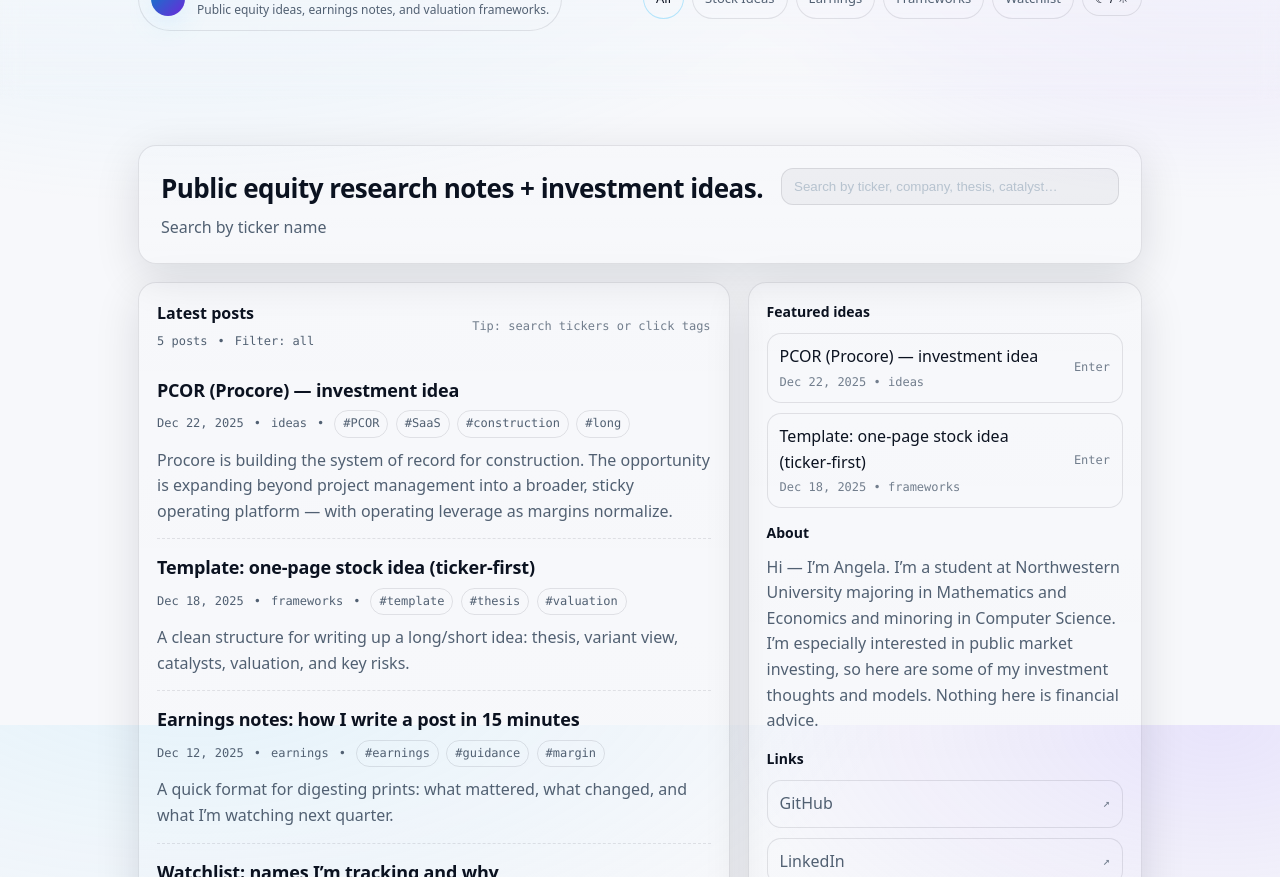
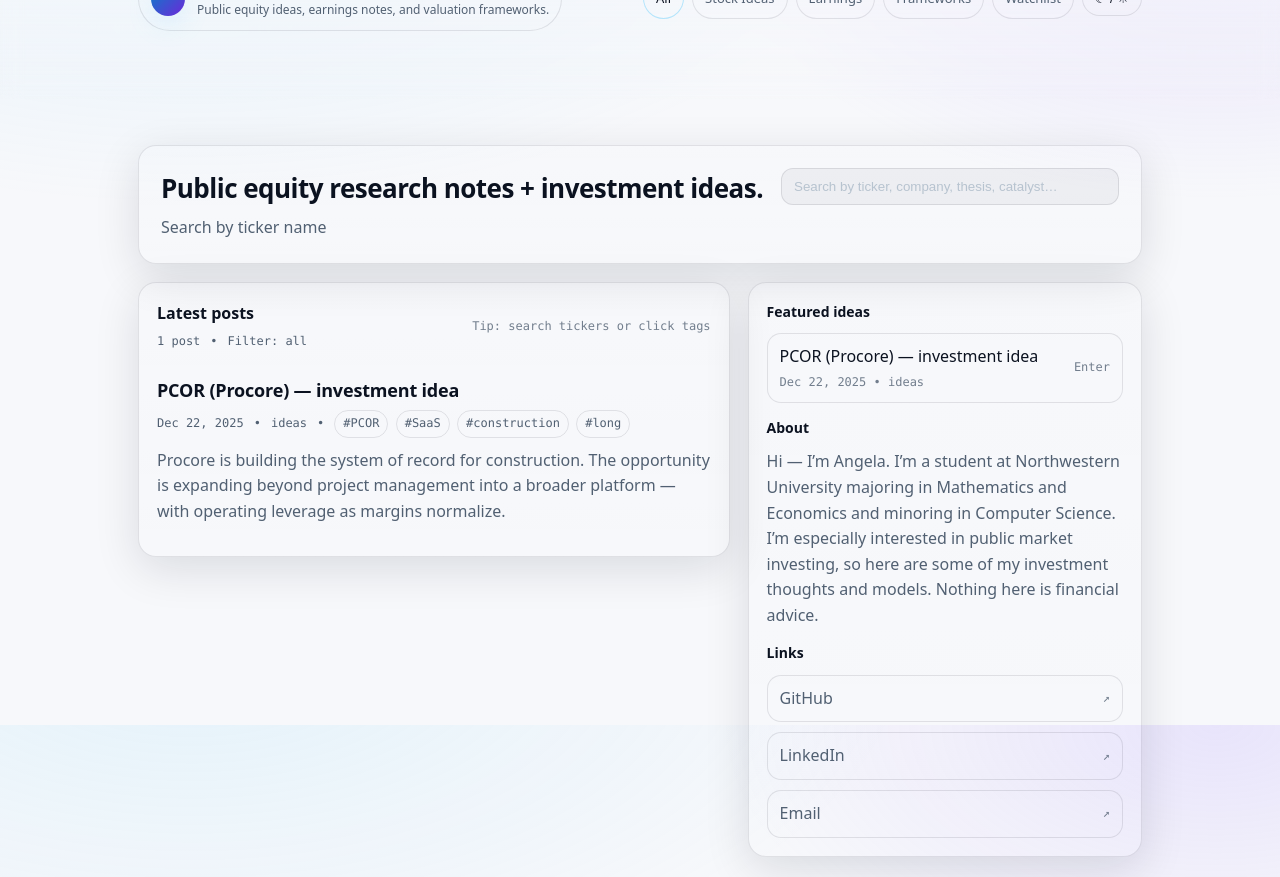
Before and after one commit to angelaweng0903/angela-investment-blog, a plain HTML site: page index.html in a window 1280 px wide. Shown: the part 75-952 px from the top of the page. Drawn offline with Linux system fonts and the light colour scheme.

Commit message:
separating

```diff
--- a/index.html
+++ b/index.html
@@ -4,7 +4,7 @@
   <meta charset="utf-8" />
   <meta name="viewport" content="width=device-width, initial-scale=1" />
   <title>Angela's Investment Thoughts</title>
-  <meta name="description" content="A personal blog: essays, notes, and projects." />
+  <meta name="description" content="Public equity ideas, earnings notes, and valuation frameworks." />
   <style>
     :root{
       --bg:#0b0f14;
@@ -199,7 +199,19 @@
     .article h1{margin:0 0 8px; font-size:28px; letter-spacing:-.02em}
     .article .content{margin-top:14px; color:var(--text)}
     .article .content p{margin:12px 0; color: rgba(230,237,243,.92)}
+    .article .content img{
+      max-width:100%;
+      height:auto;
+      border-radius:14px;
+      border:1px solid var(--border);
+      box-shadow: 0 12px 35px rgba(0,0,0,.25);
+      display:block;
+      margin:14px 0;
+    }
+    .article .content figure{margin:14px 0}
+    .article .content figcaption{color:var(--muted); font-size:13px; margin-top:8px}
     [data-theme="light"] .article .content p{color: rgba(11,18,32,.92)}
+    [data-theme="light"] .article .content img{box-shadow: 0 10px 25px rgba(10,18,32,.10)}
     .back{
       display:inline-flex; align-items:center; gap:8px;
       cursor:pointer; color:var(--muted);
@@ -309,135 +321,55 @@
       heroDesc: "Search by ticker name"
     };
 
-    // ====== Sample posts (edit / add your own) ======
-    const POSTS = [
-      {
-        id: "pcor-procore-investment-idea",
-        title: "PCOR (Procore) — investment idea",
-        date: "2025-12-22",
-        category: "ideas",
-        tags: ["PCOR", "SaaS", "construction", "long"],
-        featured: true,
-        excerpt: "Procore is building the system of record for construction. The opportunity is expanding beyond project management into a broader, sticky operating platform — with operating leverage as margins normalize.",
-        content: `
-          <p><strong>Ticker:</strong> PCOR</p>
-          <p><strong>Company:</strong> Procore Technologies — cloud software for construction project management, collaboration, and financial workflows.</p>
+    // ====== Posts live in separate files (GitHub Pages friendly) ======
+    // Create `posts/index.json` with metadata, and `posts/<id>.html` (or any path) with the post HTML.
+    // This keeps the homepage lightweight and makes writing/editing posts easier.
 
-          <h3>Thesis</h3>
-          <ul>
-            <li><strong>System of record:</strong> Procore sits at the center of day-to-day construction workflows (GCs, subs, owners). That positioning creates high switching costs and a natural wedge into adjacent modules.</li>
-            <li><strong>Category expansion:</strong> The long-term value is not just project management — it’s owning the end-to-end operating layer (planning → execution → financials → analytics), increasing ARPU over time.</li>
-            <li><strong>Operating leverage:</strong> As growth stabilizes, the model should show clearer margin expansion via S&amp;M efficiency and scale in R&amp;D/G&amp;A.</li>
-          </ul>
+    let POSTS = [];
 
-          <h3>What I think the market is missing</h3>
-          <ul>
-            <li><strong>Durability in a choppy cycle:</strong> Construction is cyclical, but Procore’s ROI (rework reduction, schedule coordination, documentation) makes it one of the last software lines to get cut.</li>
-            <li><strong>Multi-product compounding:</strong> A “module-by-module” view can understate lifetime value. The better framing is platform adoption across a contractor’s portfolio.</li>
-          </ul>
+    async function loadPosts(){
+      // cache-bust so GitHub Pages updates show up quickly
+      const v = String(Date.now());
+      try{
+        const res = await fetch(`posts/index.json?v=${v}`, { cache: "no-store" });
+        if(!res.ok) throw new Error(`Failed to load posts/index.json (${res.status})`);
+        const data = await res.json();
+        if(!Array.isArray(data)) throw new Error("posts/index.json must be an array");
+        // Minimal validation + defaults
+        POSTS = data.map(p => ({
+          id: p.id,
+          title: p.title,
+          date: p.date,
+          category: p.category || "ideas",
+          tags: Array.isArray(p.tags) ? p.tags : [],
+          featured: !!p.featured,
+          excerpt: p.excerpt || "",
+          // content can be inline OR loaded from a file
+          content: p.content || null,
+          contentPath: p.contentPath || null
+        })).filter(p => p.id && p.title && p.date);
+      }catch(err){
+        console.warn("Falling back to empty posts list. Error:", err);
+        POSTS = [];
+      }
+    }
 
-          <h3>Catalysts / What to watch</h3>
-          <ul>
-            <li><strong>Attach rate:</strong> evidence that customers are adopting multiple products/modules over time.</li>
-            <li><strong>Net retention:</strong> stabilization or improvement as expansions offset macro headwinds.</li>
-            <li><strong>Margin trajectory:</strong> consistent improvement in operating margin and free cash flow margin.</li>
-          </ul>
+    async function ensurePostContent(post){
+      // If content is inline, nothing to do.
+      if(post.content) return;
+      if(!post.contentPath) { post.content = `<p style=\"color:var(--muted)\">No content file found for this post.</p>`; return; }
 
-          <h3>Valuation notes (high level)</h3>
-          <ul>
-            <li>Anchor on <strong>EV/Revenue</strong> vs high-quality vertical SaaS peers, then sanity-check with a path to mid-teens/20%+ operating margins over time.</li>
-            <li>I care less about near-term GAAP noise and more about <strong>FCF conversion</strong> and the long-run margin profile.</li>
-          </ul>
-
-          <h3>Key risks</h3>
-          <ul>
-            <li><strong>Macro sensitivity:</strong> a deeper construction slowdown could pressure new logo growth and expansions.</li>
-            <li><strong>Competition:</strong> incumbents or point solutions could compress pricing or slow expansion.</li>
-            <li><strong>Execution:</strong> missteps in moving upmarket or integrating new workflows could reduce platform pull-through.</li>
-          </ul>
-
-          <p><em>Nothing here is financial advice — just my own research notes.</em></p>
-        `
-      },
-      {
-        id: "idea-template",
-        title: "Template: one-page stock idea (ticker-first)",
-        date: "2025-12-18",
-        category: "frameworks",
-        tags: ["template", "thesis", "valuation"],
-        featured: true,
-        excerpt: "A clean structure for writing up a long/short idea: thesis, variant view, catalysts, valuation, and key risks.",
-        content: `
-          <p>When I write an idea, I force it into one page:</p>
-          <ul>
-            <li><strong>Ticker / Company</strong>: what it does in one sentence</li>
-            <li><strong>Thesis</strong>: 2–3 bullets</li>
-            <li><strong>What’s mispriced</strong>: the market’s current narrative vs my view</li>
-            <li><strong>Catalysts</strong>: what changes minds (and when)</li>
-            <li><strong>Valuation</strong>: comps + a simple DCF sanity check</li>
-            <li><strong>Bear case</strong>: what would make me wrong</li>
-          </ul>
-          <pre><code>TICKER:
-Thesis:
-Mispricing:
-Catalysts:
-Valuation:
-Key risks:</code></pre>
-        `
-      },
-      {
-        id: "earnings-reaction-example",
-        title: "Earnings notes: how I write a post in 15 minutes",
-        date: "2025-12-12",
-        category: "earnings",
-        tags: ["earnings", "guidance", "margin"],
-        featured: false,
-        excerpt: "A quick format for digesting prints: what mattered, what changed, and what I’m watching next quarter.",
-        content: `
-          <p>My earnings note structure:</p>
-          <ol>
-            <li><strong>Headline</strong>: beat/miss + guide up/down</li>
-            <li><strong>Drivers</strong>: revenue vs margin vs mix</li>
-            <li><strong>Forward</strong>: what changed in the next 2 quarters</li>
-            <li><strong>Stock reaction</strong>: why the market moved</li>
-            <li><strong>Next check</strong>: what data point will confirm/deny</li>
-          </ol>
-        `
-      },
-      {
-        id: "watchlist-setup",
-        title: "Watchlist: names I’m tracking and why",
-        date: "2025-11-28",
-        category: "watchlist",
-        tags: ["watchlist", "catalyst", "setup"],
-        featured: false,
-        excerpt: "A living list of companies to track, with one-liner setups and the key KPI/catalyst for each.",
-        content: `
-          <p>This is where I keep quick setups. The goal isn’t breadth — it’s to know <em>exactly</em> what I’m waiting for.</p>
-          <ul>
-            <li><strong>TICKER</strong> — setup + KPI + catalyst window</li>
-            <li><strong>TICKER</strong> — setup + KPI + catalyst window</li>
-          </ul>
-        `
-      },
-      {
-        id: "sample-stock-idea",
-        title: "Stock idea example: (TICKER) — variant view + catalysts",
-        date: "2025-11-10",
-        category: "ideas",
-        tags: ["long", "catalyst", "multiple"],
-        featured: false,
-        excerpt: "Replace this with a real name: thesis, why now, and a simple valuation range.",
-        content: `
-          <p><strong>Ticker:</strong> (fill in)</p>
-          <p><strong>Thesis:</strong> (2–3 bullets)</p>
-          <p><strong>Variant view:</strong> what the market believes vs what I believe</p>
-          <p><strong>Why now:</strong> catalysts and timing</p>
-          <p><strong>Valuation:</strong> comps (EV/EBITDA, P/E) + quick DCF sanity check</p>
-          <p><strong>Key risks:</strong> what breaks the idea</p>
-        `
+      const v = String(Date.now());
+      try{
+        const res = await fetch(`${post.contentPath}?v=${v}`, { cache: "no-store" });
+        if(!res.ok) throw new Error(`Failed to load ${post.contentPath} (${res.status})`);
+        // Treat as HTML snippet
+        post.content = await res.text();
+      }catch(err){
+        console.warn("Failed to load post content:", err);
+        post.content = `<p style=\"color:var(--muted)\">Could not load this post. Check that <code>${escapeHtml(post.contentPath)}</code> exists in your repo.</p>`;
       }
-    ];
+    }
 
     // ====== State ======
     const state = {
@@ -525,10 +457,22 @@ Key risks:</code></pre>
       `;
     }
 
-    function renderArticle(postId){
+    async function renderArticle(postId){
       const p = POSTS.find(x => x.id === postId);
       const main = $("#mainPanel");
       if(!p){ state.view = "feed"; state.activePostId = null; render(); return; }
+
+      // show a quick loading state
+      main.innerHTML = `
+        <div class="article">
+          <div class="back" onclick="goHome()">← Back to posts</div>
+          <h1>${escapeHtml(p.title)}</h1>
+          <div class="meta"><span>Loading…</span></div>
+          <div class="content" style="color:var(--muted); margin-top:12px">Fetching post content…</div>
+        </div>
+      `;
+
+      await ensurePostContent(p);
 
       main.innerHTML = `
         <div class="article">
@@ -546,9 +490,9 @@ Key risks:</code></pre>
       `;
     }
 
-    function render(){
+    async function render(){
       renderFeatured();
-      if(state.view === "article") renderArticle(state.activePostId);
+      if(state.view === "article") await renderArticle(state.activePostId);
       else renderFeed();
       syncChips();
       syncUrl();
@@ -625,7 +569,7 @@ Key risks:</code></pre>
     }
 
     // ====== Init ======
-    function init(){
+    async function init(){
       // set profile text
       $("#siteName").textContent = PROFILE.name;
       $("#footerName").textContent = PROFILE.name;
@@ -650,6 +594,9 @@ Key risks:</code></pre>
 
       // home button
       $("#homeBtn").addEventListener("click", (e) => { e.preventDefault(); goHome(); });
+
+      // load posts manifest from /posts/index.json
+      await loadPosts();
 
       loadFromUrl();
       render();
--- /dev/null
+++ b/posts/index.json
@@ -0,0 +1,12 @@
+[
+  {
+    "id": "pcor-procore-investment-idea",
+    "title": "PCOR (Procore) — investment idea",
+    "date": "2025-12-22",
+    "category": "ideas",
+    "tags": ["PCOR", "SaaS", "construction", "long"],
+    "featured": true,
+    "excerpt": "Procore is building the system of record for construction. The opportunity is expanding beyond project management into a broader platform — with operating leverage as margins normalize.",
+    "contentPath": "posts/pcor-procore-investment-idea.html"
+  }
+]
```
Also changed, not shown: posts/pcor-procore-investment-idea.html (added, +11 -0 lines), 2 other files.
